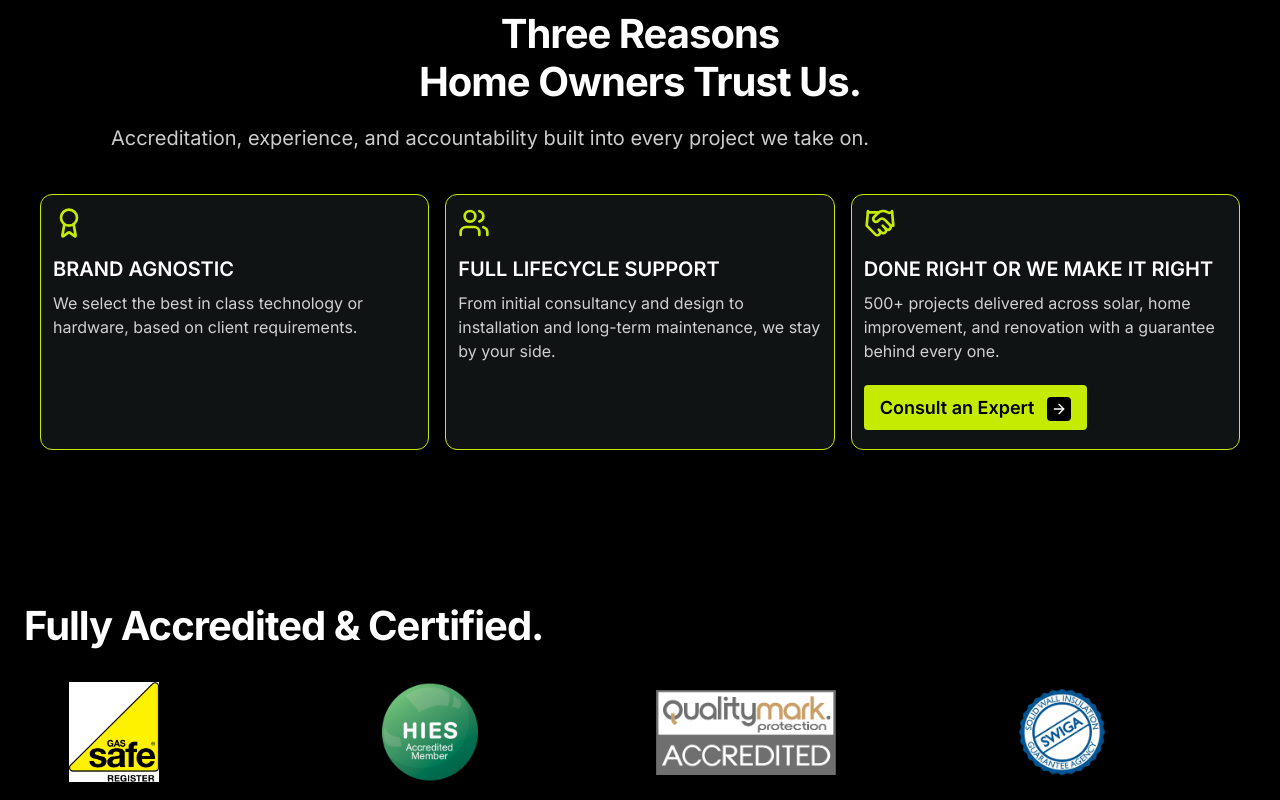
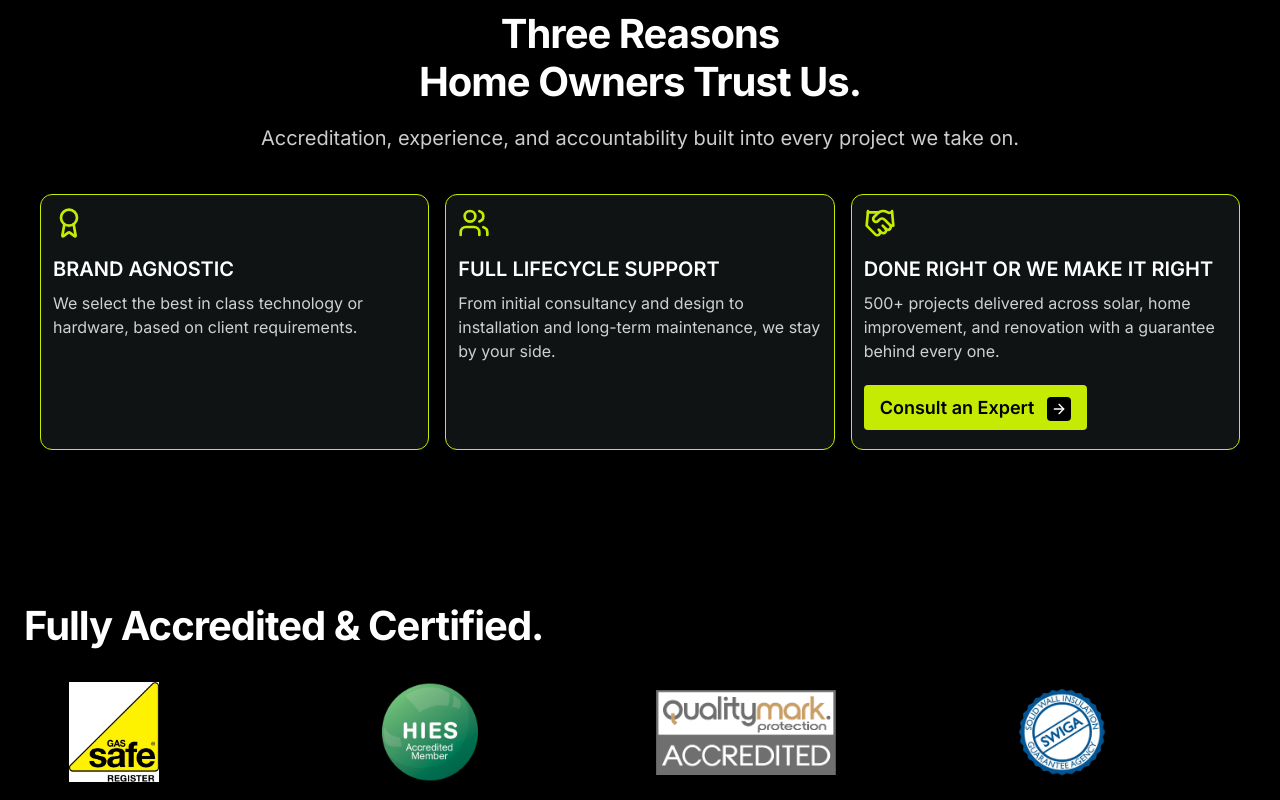
Before and after one commit to Mudasirh120/greentek-construction-website-main, a Next.js app: page / in a window 1280 px wide. Shown: the part 1840-2640 px from the top of the page. Built offline with nearby package versions, Linux system fonts and the light colour scheme.

Commit message:
centralising why us section text

```diff
--- a/src/components/sections/Testimonials.tsx
+++ b/src/components/sections/Testimonials.tsx
@@ -95,7 +95,7 @@ export default function Testimonials() {
 
   return (
     <section className="bg-[url('/images/home-page/Solar-field-bg.avif')] bg-cover bg-center overflow-hidden">
-      <div className="py-10 lg:py-14 bg-linear-to-b from-black/50 to-transparent">
+      <div className="py-10 lg:py-14 bg-linear-to-b from-white to-transparent">
         <div className="mx-auto max-w-7xl px-6">
           {/* Centered heading block */}
           <div
--- a/src/components/sections/WhyUs.tsx
+++ b/src/components/sections/WhyUs.tsx
@@ -123,7 +123,7 @@ export default function WhyUs() {
               Three Reasons
               <br /> Home Owners Trust Us.
             </h2>
-            <p className="mt-4 text-lg md:text-xl text-white/80 leading-relaxed w-0/2 md:w-3/4 font-normal text-center">
+            <p className="mt-4 text-lg md:text-xl text-white/80 leading-relaxed w-0/2 md:w-3/4 font-normal text-center mx-auto">
               Accreditation, experience, and accountability built into every
               project we take on.
             </p>
```
